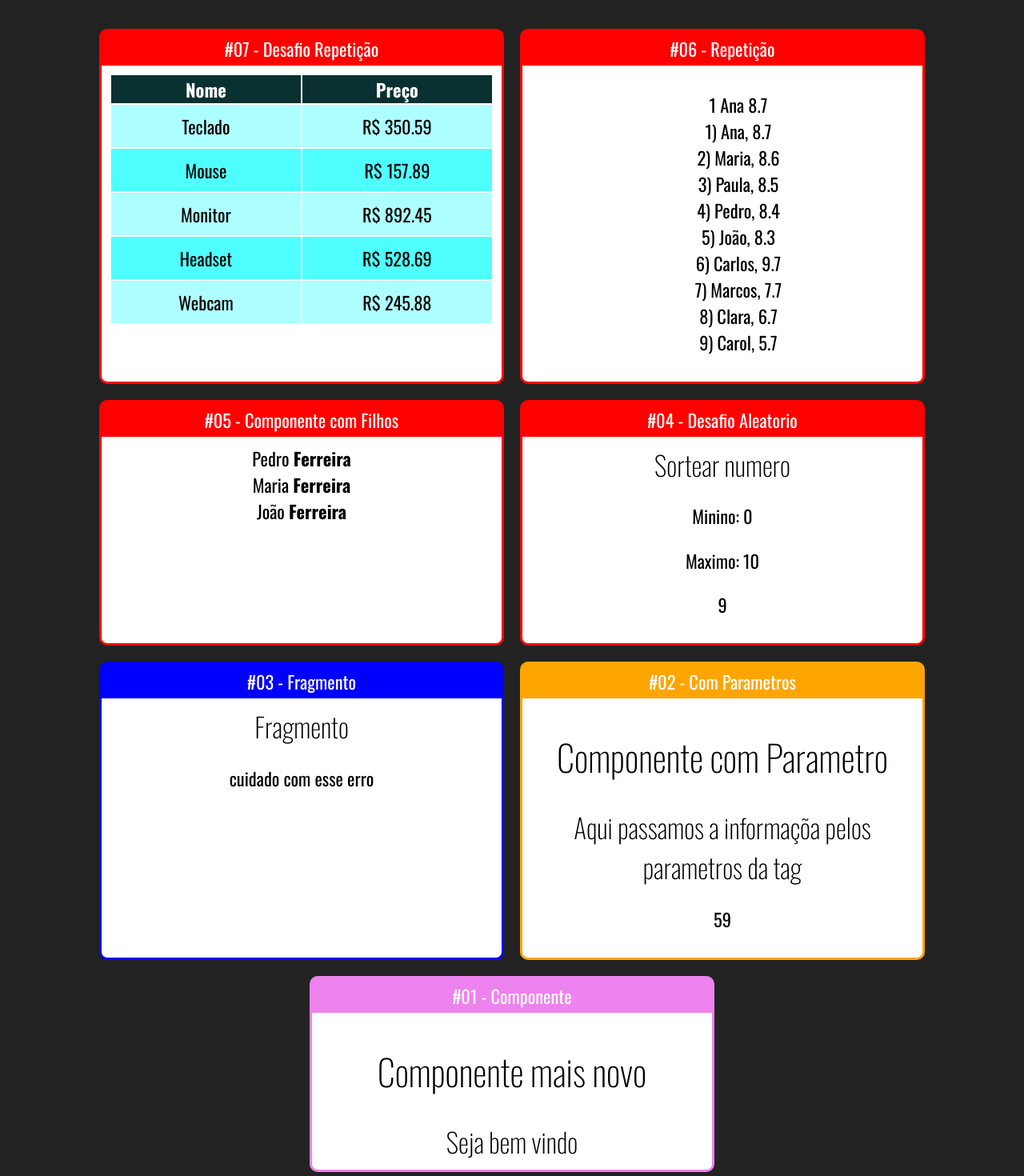
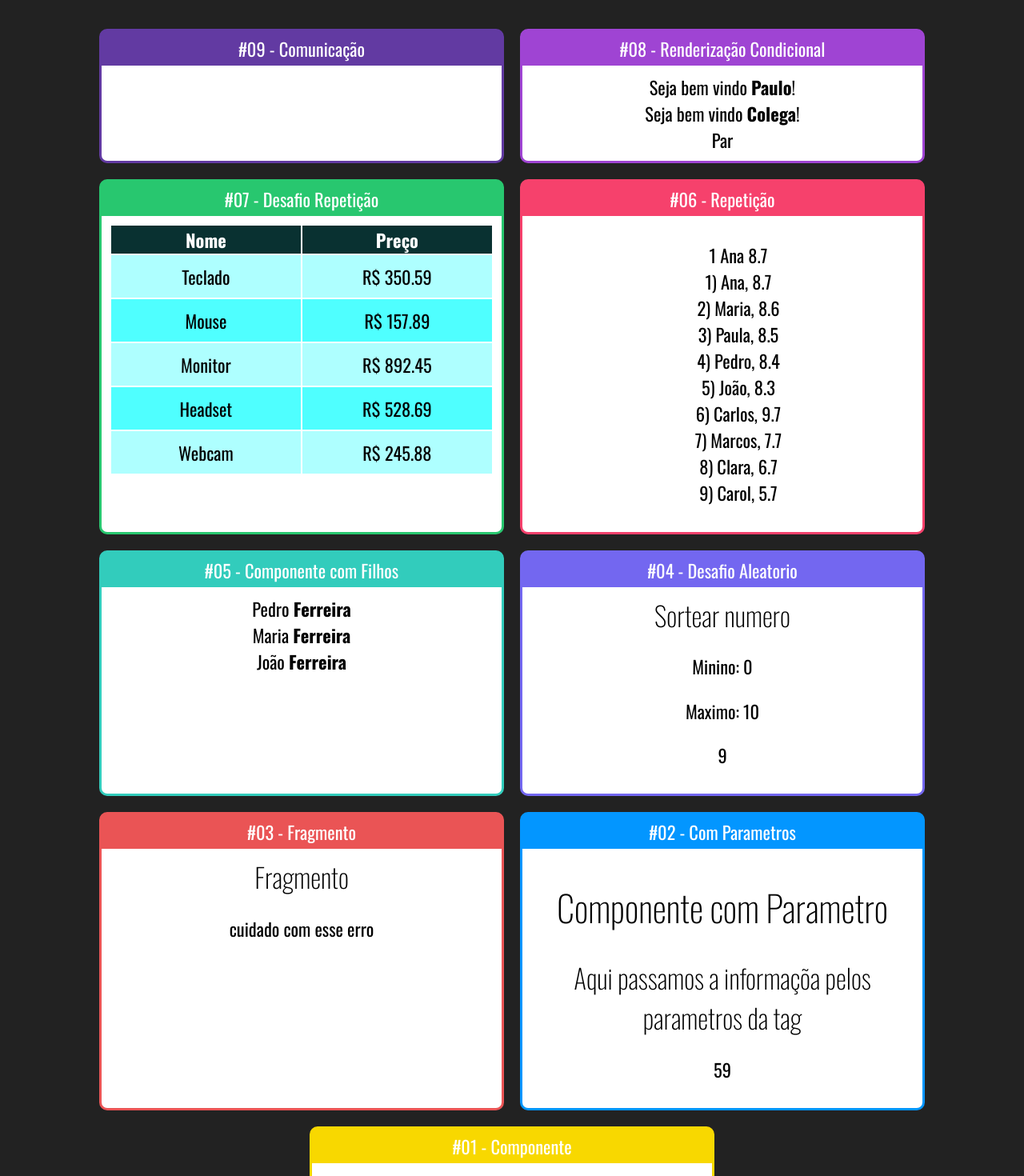
Before and after one commit to OdairCesar/ReactJS-e-ReactNative, a React (Create React App) app in the folder ReactJS/fundamentos-react/: page / in a window 1280 px wide. Shown: the part 100-1570 px from the top of the page at 80% size. Built offline with nearby package versions, Linux system fonts and the light colour scheme.

Commit message:
Condicionais

```diff
--- a/ReactJS/fundamentos-react/src/App.jsx
+++ b/ReactJS/fundamentos-react/src/App.jsx
@@ -11,6 +11,8 @@ import Familia from './components/basico/Familia'
 import FamiliaMembro from './components/basico/FamiliaMembro'
 import ListaAlunos from './components/repeticao/ListaAlunos'
 import ListaProdutos from './components/desafios/ListaProdutos'
+import ParOuImpar from './components/condicional/ParOuImpar'
+import UsuarioInfo from './components/condicional/UsuarioInfo'
 
 export function App (props) {
     return(
@@ -18,15 +20,24 @@ export function App (props) {
             <h1>Fundamentos React</h1>
             <div className='Cards'>
 
-                <Card titulo='#07 - Desafio Repetição'>
+                <Card titulo='#09 - Comunicação' color='#623AA2'>
+                </Card>
+
+                <Card titulo='#08 - Renderização Condicional' color='#9F44D3'>
+                    <UsuarioInfo usuario={{nome: 'Paulo'}}></UsuarioInfo>
+                    <UsuarioInfo usuario={{email: 'paulosilva@contato.com'}}></UsuarioInfo>
+                    <ParOuImpar numero={8}></ParOuImpar>
+                </Card>
+
+                <Card titulo='#07 - Desafio Repetição' color='#28C76F'>
                     <ListaProdutos></ListaProdutos>
                 </Card>
 
-                <Card titulo='#06 - Repetição'>
+                <Card titulo='#06 - Repetição' color='#F6416C'>
                     <ListaAlunos></ListaAlunos>
                 </Card>
 
-                <Card titulo='#05 - Componente com Filhos'>
+                <Card titulo='#05 - Componente com Filhos' color='#32CCBC'>
                     <Familia sobrenome='Ferreira' >
                         <FamiliaMembro
                             nome='Pedro'>
@@ -40,22 +51,22 @@ export function App (props) {
                     </Familia>
                 </Card>
 
-                <Card titulo='#04 - Desafio Aleatorio' color='red'>
+                <Card titulo='#04 - Desafio Aleatorio' color='#7367F0'>
                     <Sortear min={0} max={10}/>
                 </Card>
 
-                <Card titulo='#03 - Fragmento' color='blue'>
+                <Card titulo='#03 - Fragmento' color='#EA5455'>
                     <Fragmento />
                 </Card>
 
-                <Card titulo='#02 - Com Parametros' color='orange'>
+                <Card titulo='#02 - Com Parametros' color='#0396FF'>
                     <ComParametro
                         titulo='Componente com Parametro'
                         subtitulo='Aqui passamos a informaçõa pelos parametros da tag'
                         numero={59} />
                 </Card>
 
-                <Card titulo='#01 - Componente' color='violet'>
+                <Card titulo='#01 - Componente' color='#F8D800'>
                     <Primeiro />
                 </Card>
             </div>
--- /dev/null
+++ b/ReactJS/fundamentos-react/src/components/condicional/If.js
@@ -0,0 +1,21 @@
+export default function If(props){
+    const elseChild = props.children.filter(child => {
+        return child.type && child.type.name === 'Else'
+    })[0]
+
+    const ifChildren = props.children.filter(child=>{
+        return child !== elseChild
+    })
+
+    if(props.test){
+        return ifChildren
+    }
+    else if (elseChild){
+        return elseChild
+    }
+    else{
+        return false
+    }
+}
+
+export const Else = props => props.children
--- /dev/null
+++ b/ReactJS/fundamentos-react/src/components/condicional/ParOuImpar.jsx
@@ -0,0 +1,11 @@
+import React from 'react'
+
+export default function ParOuImpar(props){
+    const isPar = props.numero % 2 === 0
+
+    return(
+        <div>
+            {isPar? <span>Par</span> : <span>Impar</span>}
+        </div>
+    )
+}
--- /dev/null
+++ b/ReactJS/fundamentos-react/src/components/condicional/UsuarioInfo.jsx
@@ -0,0 +1,22 @@
+import React from 'react'
+import If, { Else } from './If'
+
+export default function UsuarioInfo(props){
+    const usuario = props.usuario || {}
+    return(
+        <div>
+            {/*<If test={usuario && usuario.nome}>
+                Seja bem vindo <strong>{ usuario.nome }</strong>!
+            </If>
+            <If test={!usuario || !usuario.nome}>
+                Seja bem vindo <strong>Colega</strong>!
+            </If>*/}
+            <If test={usuario && usuario.nome}>
+                Seja bem vindo <strong>{ usuario.nome }</strong>!
+                <Else test={!usuario || !usuario.nome}>
+                    Seja bem vindo <strong>Colega</strong>!
+                </Else>
+            </If>
+        </div>
+    )
+}
```
